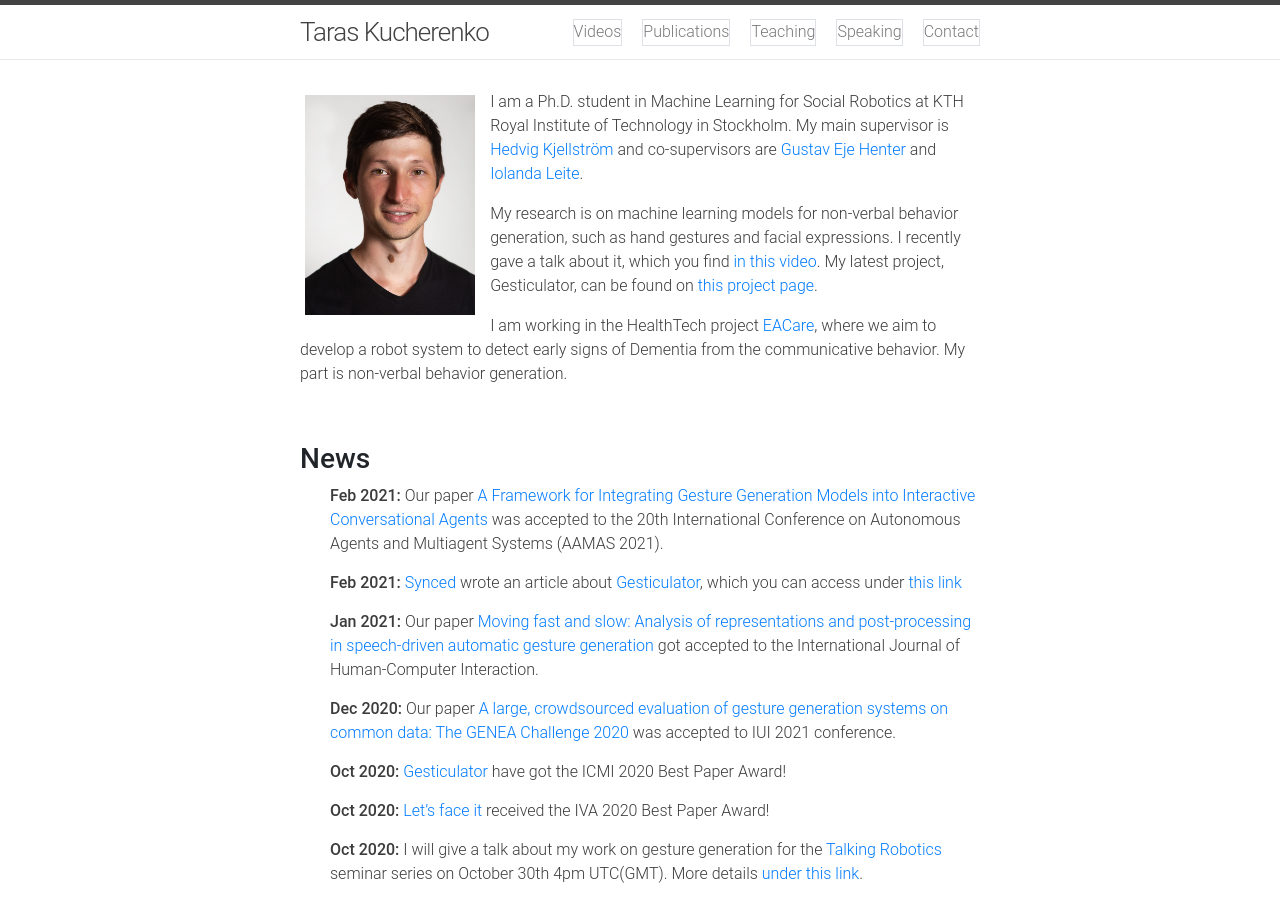
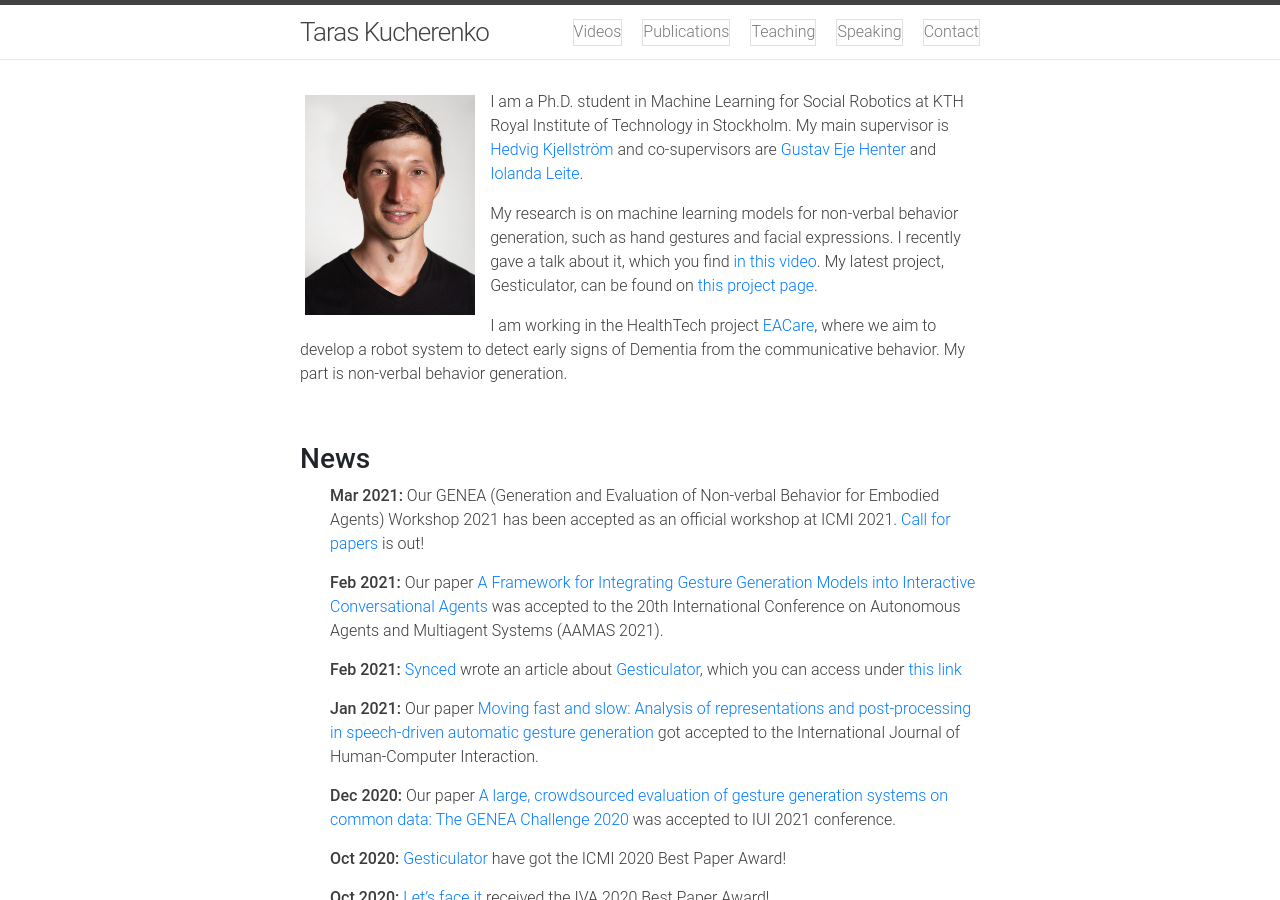
Before and after one commit to Svito-zar/Svito-zar.github.io, a Jekyll site: the page built from index.md, in a window 1280 px wide and 900 px high. Built offline with Jekyll 4.4.1, drawn with Linux system fonts in a browser that asks for light colours; nearby versions of some CDN libraries; some of the changed text lies outside the part shown.

Commit message:
Add GENEA 2021

```diff
--- a/index.md
+++ b/index.md
@@ -25,6 +25,7 @@ I am working in the HealthTech project [EACare](http://www.csc.kth.se/cvap/EACar
 
 <br>
 ### **News**
+* <strong>Mar 2021:</strong> Our GENEA (Generation and Evaluation of Non-verbal Behavior for Embodied Agents) Workshop 2021 has been accepted as an official workshop at ICMI 2021. [Call for papers](https://genea-workshop.github.io/2021/#call-for-papers) is out!
 * <strong>Feb 2021:</strong> Our paper [A Framework for Integrating Gesture Generation Models into Interactive Conversational Agents](https://arxiv.org/abs/2102.12302) was accepted to the 20th International Conference on Autonomous Agents and Multiagent Systems (AAMAS 2021).
 * <strong>Feb 2021:</strong> [Synced](https://syncedreview.com/) wrote an article about [Gesticulator](https://svito-zar.github.io/gesticulator/), which you can access under [this link](https://syncedreview.com/2021/02/10/icmi-2020-best-paper-gesticulator-a-framework-for-semantically-aware-speech-driven-gesture-generation/)
 * <strong>Jan 2021:</strong> Our paper [Moving fast and slow: Analysis of representations and post-processing in speech-driven automatic gesture generation](https://www.tandfonline.com/doi/full/10.1080/10447318.2021.1883883) got accepted to the International Journal of Human-Computer Interaction.
@@ -58,6 +59,7 @@ I am working in the HealthTech project [EACare](http://www.csc.kth.se/cvap/EACar
 ### **Academic Service**
 
 * <strong> Co-organizing </strong>
+    - ICMI'21 [Workshop](https://genea-workshop.github.io/2021/) on Generation and Evaluation of Non-verbal Behaviour for Embodied Agents
     - IVA'20 [Workshop](https://genea-workshop.github.io/2020/) on Generation and Evaluation of Non-verbal Behaviour for Embodied Agents
     - [GESPIN 2020 Conference](http://sprakbanken.speech.kth.se/events/gespin/)
     - [SoRoS](https://soros-community.github.io/)  2020 Workshop
```
